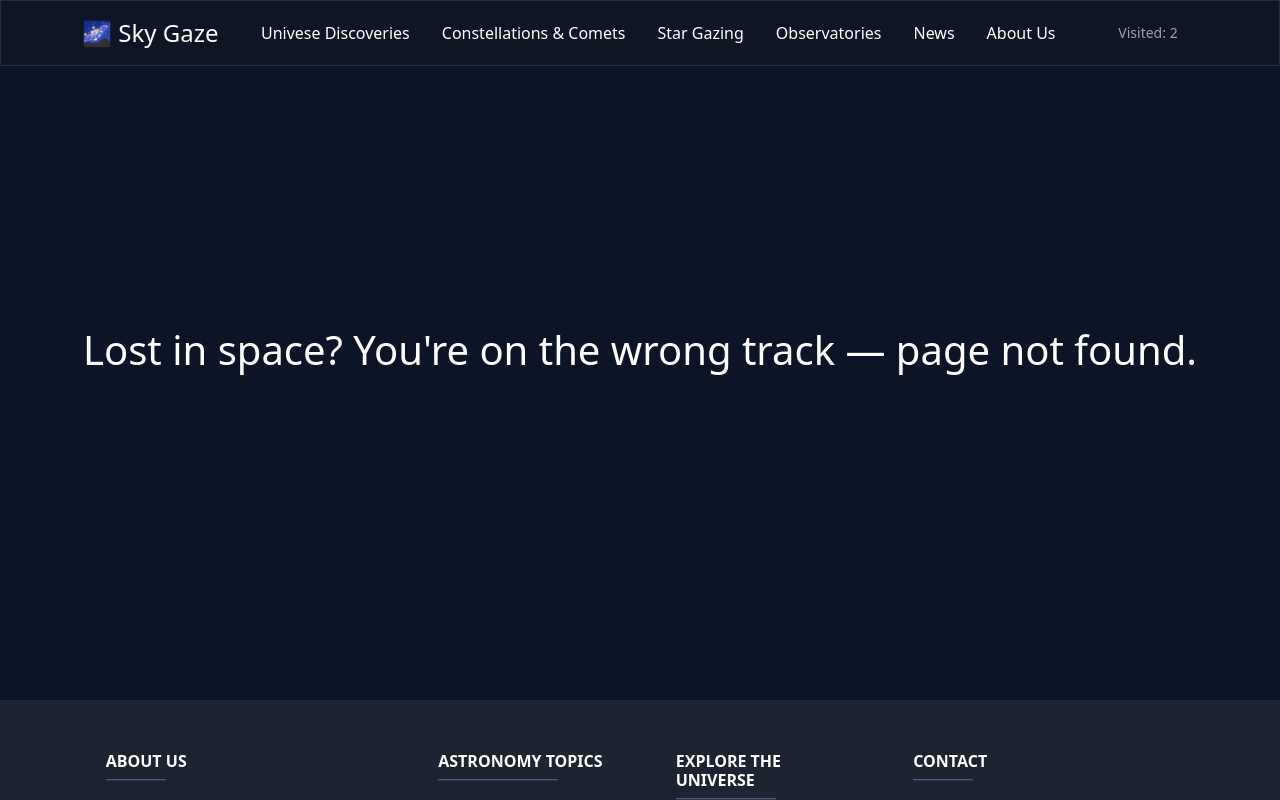
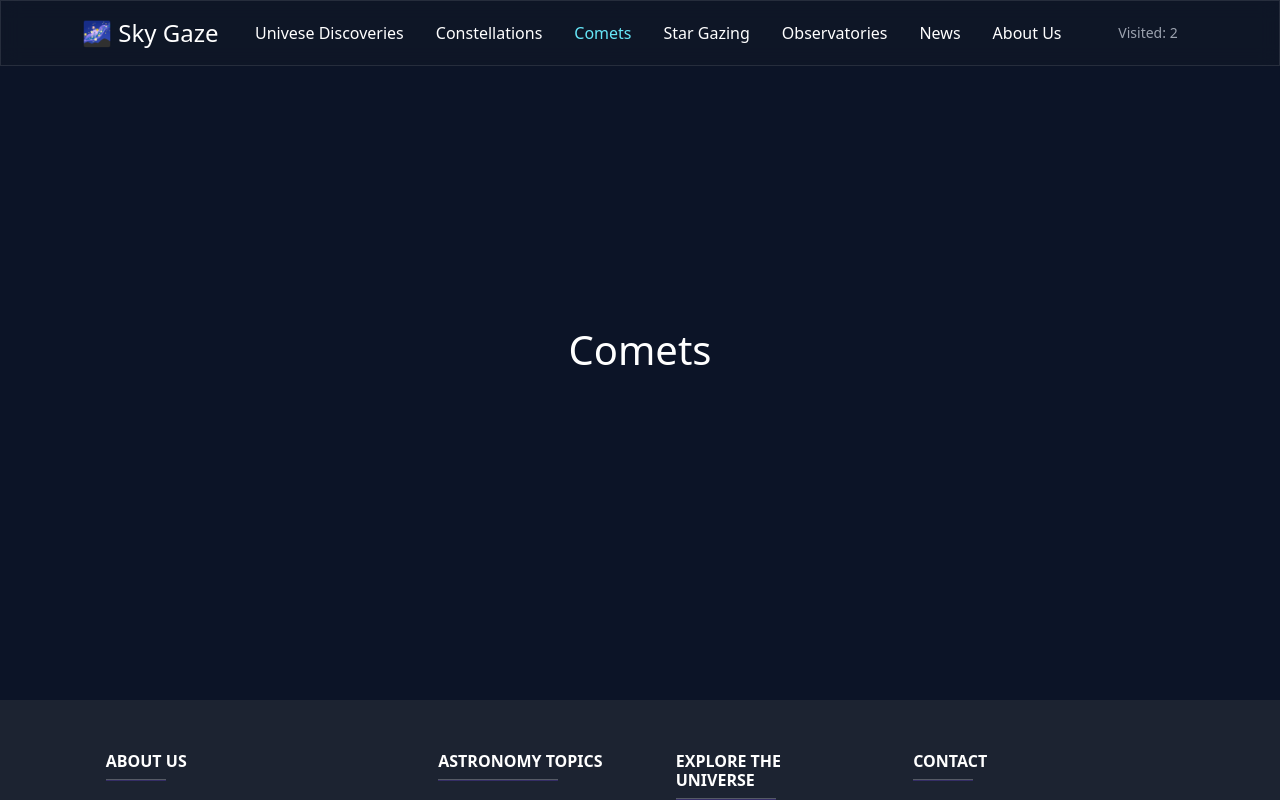
Before and after one commit to thaidoan868/sky-gaze, a React (Create React App) app: page /comets in a window 1280 px wide. Shown: the top 800 px of the page. Built offline with nearby package versions, Linux system fonts and the light colour scheme.

Commit message:
Seperate Constellations and comets

```diff
--- a/src/App.js
+++ b/src/App.js
@@ -7,14 +7,15 @@ import Home from "./components/pages/hung/home/Home/Home";
 import Planets from "./components/pages/hung/planets/Planets/Planets";
 import AstronomyTopics from "./components/pages/hung/astronomy_topics/AstronomyTopics/AstronomyTopics";
 import StarGazing from "./components/pages/loi/star_gazing/StarGazing/StarGazing";
-import ConstellationsComets from "./components/pages/loi/constellations_comets/ConstellationsComets/ConstellationsComets";
 import Observatories from "./components/pages/loi/observatories/Observatories/Observatories";
 import News from "./components/pages/thai/news/News/News";
 import AboutUs from "./components/pages/thai/about_us/AboutUs/AboutUs";
 import { Footer } from "./components/common/Footer/Footer";
 import { NotFound } from "./components/pages/thai/not_found/NotFound/NotFound";
 import ScrollToTop from "./components/common/ScrollToTop/ScrollToToop";
-import 'bootstrap-icons/font/bootstrap-icons.css';
+import "bootstrap-icons/font/bootstrap-icons.css";
+import Constellations from "./components/pages/loi/constellations/Constellations/Constellations";
+import Comets from "./components/pages/loi/comets/Comets/Comets";
 
 function App() {
   return (
@@ -27,10 +28,8 @@ function App() {
           <Route path="/planets" element={<Planets />} />
           <Route path="/astronomy_topics" element={<AstronomyTopics />} />
           <Route path="/star_gazing" element={<StarGazing />} />
-          <Route
-            path="/constellations_comets"
-            element={<ConstellationsComets />}
-          />
+          <Route path="/constellations" element={<Constellations />} />
+          <Route path="/comets" element={<Comets />} />
           <Route path="/observatories" element={<Observatories />} />
           <Route path="/news" element={<News />} />
           <Route path="/about_us" element={<AboutUs />} />
--- a/src/components/common/NavBar/NavBar.js
+++ b/src/components/common/NavBar/NavBar.js
@@ -9,7 +9,8 @@ const Navbar = () => {
   const location = useLocation().pathname;
   const navLinks = [
     { href: "/astronomy_topics", label: "Univese Discoveries" },
-    { href: "/constellations_comets", label: "Constellations & Comets" },
+    { href: "/constellations", label: "Constellations" },
+    { href: "/comets", label: "Comets" },
     { href: "/star_gazing", label: "Star Gazing" },
     { href: "/observatories", label: "Observatories" },
     { href: "/news", label: "News" },
--- /dev/null
+++ b/src/components/pages/loi/comets/Comets/Comets.js
@@ -0,0 +1,10 @@
+export default function Comets() {
+  return (
+    <div
+      className="fs-1 d-flex justify-content-center align-items-center text-white"
+      style={{ height: "700px" }}
+    >
+      Comets
+    </div>
+  );
+}
--- /dev/null
+++ b/src/components/pages/loi/constellations/Constellations/Constellations.js
@@ -0,0 +1,10 @@
+export default function Constellations() {
+  return (
+    <div
+      className="fs-1 d-flex justify-content-center align-items-center text-white"
+      style={{ height: "700px" }}
+    >
+      Constellations
+    </div>
+  );
+}
--- a/src/components/pages/loi/constellations_comets/ConstellationsComets/ConstellationsComets.js
+++ /dev/null
@@ -1,9 +0,0 @@
-    import "./ConstellationsComets.css"
-
-    export default function ConstellationsComets() {
-        return(
-            <div className="ConstellationsComets fs-1 d-flex justify-content-center align-items-center text-white" style={{ height: "700px" }}>
-                ConstellationsComets
-            </div>
-        )
-    }
```
Also changed, not shown: src/components/pages/loi/constellations/Constellations/Constellations.css (added).
